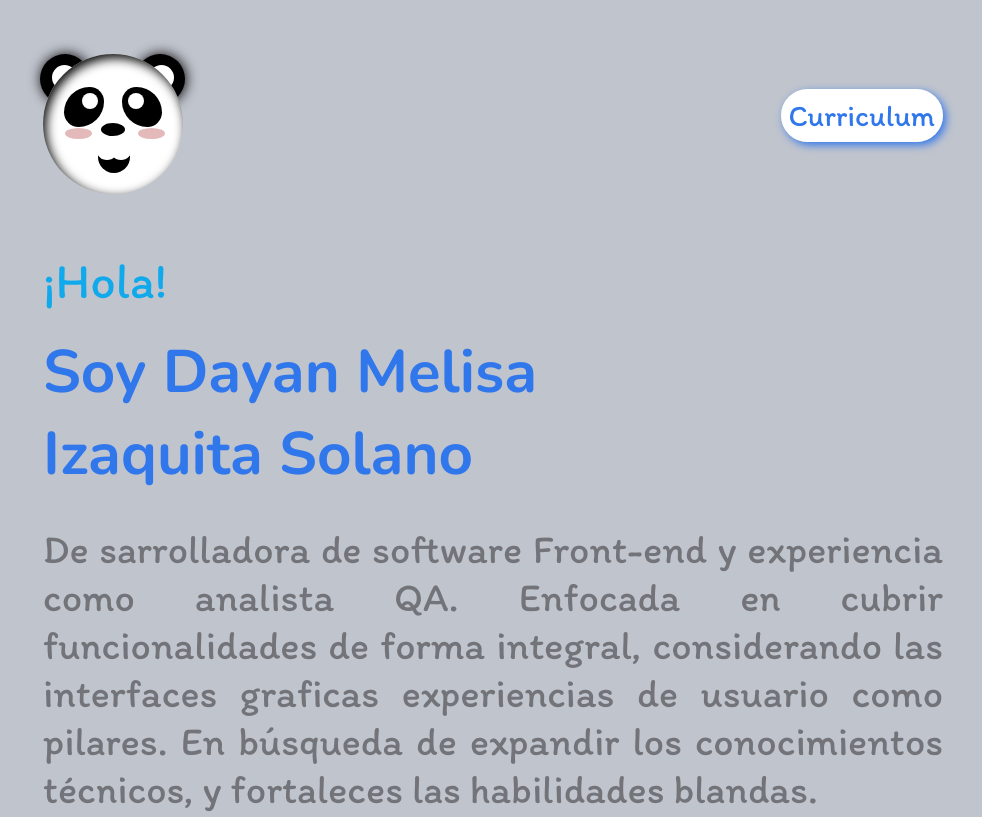
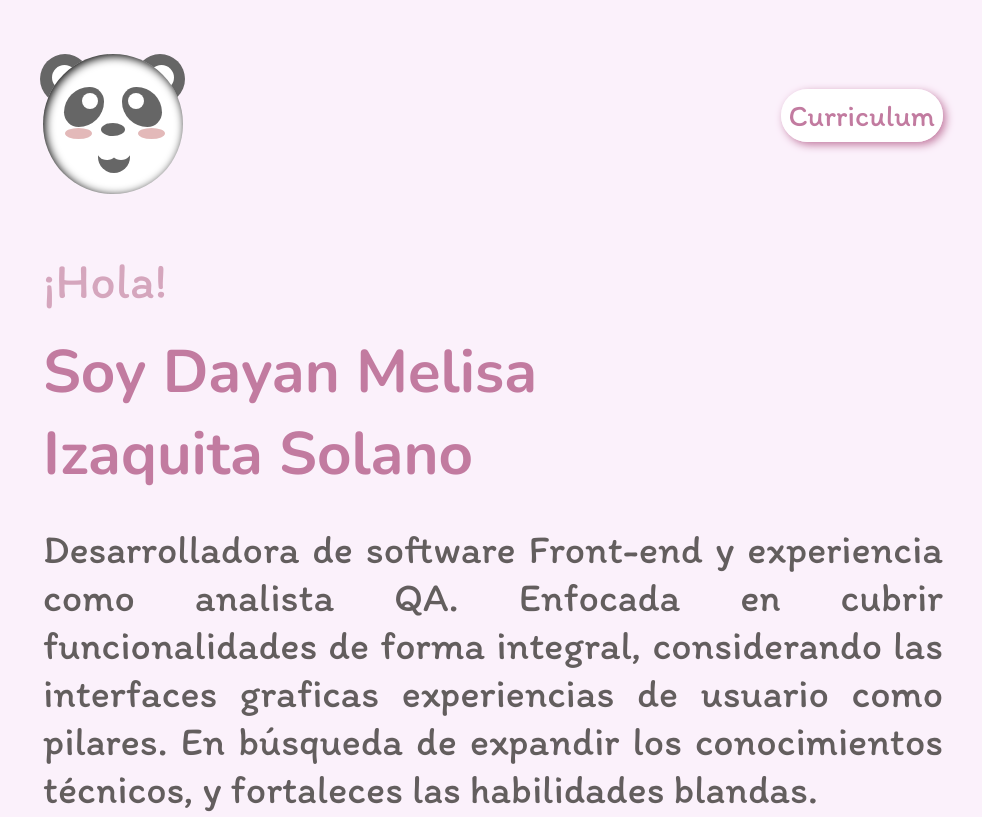
Before and after one commit to Melisaizaquita/portafolio, a website: page source/pug/index.pug in a window 1280 px wide. Shown: the top 817 px of the page, without its empty margins (147-1129 px from the left). Drawn offline with nearby package versions, Linux system fonts and the light colour scheme; files that its build step writes are made by us from their sources; files whose address does not match are found by name.

Commit message:
Actualizacion

```diff
--- a/source/pug/_description.pug
+++ b/source/pug/_description.pug
@@ -1,4 +1,4 @@
 section.description
   p.description__greeting ¡Hola!
   h1.description__name Soy Dayan Melisa Izaquita Solano
-  p.description__paragraph De sarrolladora de software Front-end y experiencia como analista QA. Enfocada en cubrir funcionalidades de forma integral, considerando las interfaces graficas experiencias de usuario como pilares. En búsqueda de expandir los conocimientos técnicos, y fortaleces las habilidades blandas.
+  p.description__paragraph Desarrolladora de software Front-end y experiencia como analista QA. Enfocada en cubrir funcionalidades de forma integral, considerando las interfaces graficas experiencias de usuario como pilares. En búsqueda de expandir los conocimientos técnicos, y fortaleces las habilidades blandas.
--- a/source/pug/_header.pug
+++ b/source/pug/_header.pug
@@ -1,4 +1,4 @@
 .header
   include _logo.pug
   .header__download
-    a.header__downloads(href="./curriculum/Hoja-vida-melisa-izaquita.pdf" download="curriculum") Curriculum
+    a.header__downloads(href="./curriculum/Curriculum_Melisa_Izaquita.pdf" download="curriculum") Curriculum
--- a/source/sass/_logo.scss
+++ b/source/sass/_logo.scss
@@ -6,21 +6,21 @@
     position: absolute;
     width: 25px;
     height: 25px;
-    background-color: black;
+    background-color: #666666;
     border-radius: 100px;
     top: 14px;
     left: -3px;
-    box-shadow: 1px 0px 13px;
+
   }
   &__oreja-izquierda{
     position: absolute;
     width: 25px;
     height: 25px;
-    background-color: black;
+    background-color: #666666;
     border-radius: 100px;
     top: 14px;
     right: 17px;
-    box-shadow: 1px 0px 13px;
+
   }
   &__adentro-derecha{
     position: absolute;
@@ -48,14 +48,14 @@
     background-color: white;
     border-radius: 100px;
     top: 14px;
-    box-shadow: inset 3px 4px 11px 0px;
+    box-shadow: inset 2px 2px 10px 0px;
   }
 
   &__ojo-derecho{
     position: absolute;
     width: size(2);
     height: size(2);
-    background-color: black;
+    background-color: #666666;
     border-radius: 100% 56% 100% 58%;
     top: 15px;
     left: 11px;
@@ -75,7 +75,7 @@
     position: absolute;
     width: size(2);
     height: size(2);
-    background-color: black;
+    background-color: #666666;
     border-radius: 56% 100% 58% 100%;
     top: 15px;
     right: 12px;
@@ -91,7 +91,7 @@
     border-radius: 50%;
   }
   &__nariz{
-    background-color: black;
+    background-color: #666666;
     position: absolute;
     width: size(1);
     height: size(0.50);
@@ -121,7 +121,7 @@
   }
   &__boca {
     position: absolute;
-    background: black;
+    background: #666666;
     width: size(1.50);
     height: size(1.50);
     border-radius: 50%;
--- a/source/sass/_variables.scss
+++ b/source/sass/_variables.scss
@@ -1,10 +1,10 @@
 $white:#ffffff;
 $gris: #a7adbb;
-$background-color:#c0c4cd;
+$background-color: #faeaf99e;
 $curri:#a7adbb;
-$background-footer:#65737e;
-$color-title:#3077ec;
-$color-text:#737479;
+$background-footer:#ca84a9;
+$color-title:#c27ba0;
+$color-text:#635e5e;
 $mediamin: "min-width:768px";
 $medialarge: "min-width:1024px";
-$text-experience:#10aaec;
+$text-experience:#d5a6bd;
```
Also changed, not shown: images/logotipo-de-linkedin.png (added), index.html, styles/styles.css, 1 other file.
